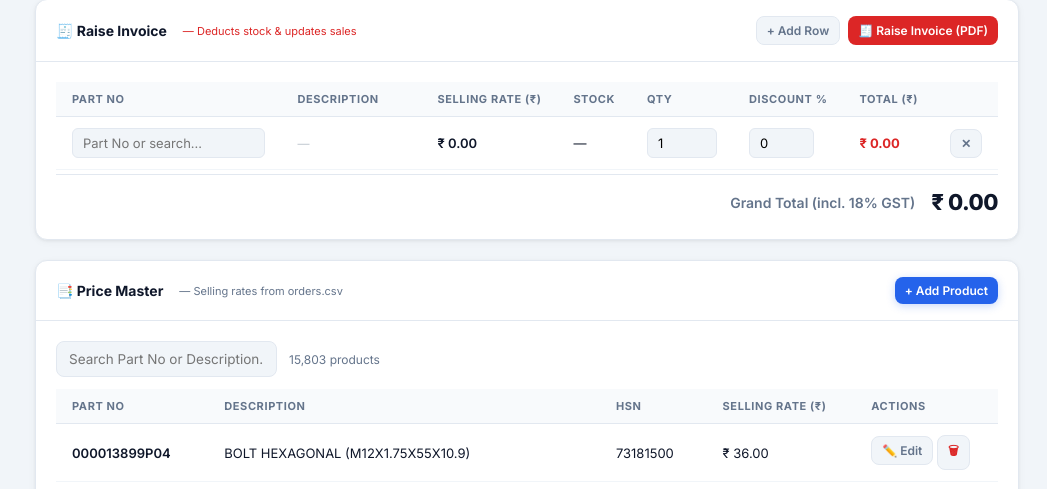
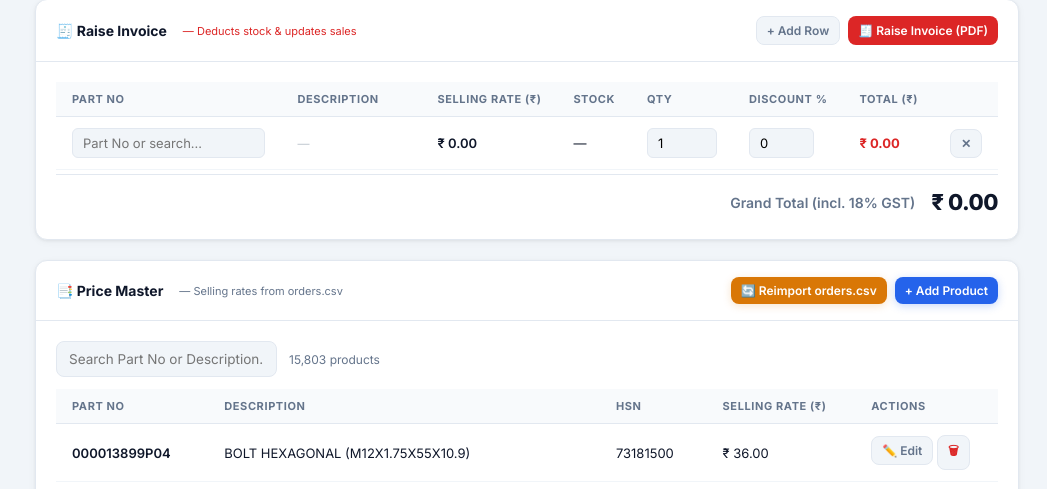
Before and after one commit to Kajalthombare/inventory-app, a FastAPI app: page / in a window 1280 px wide. Shown: the part 1183-1672 px from the top of the page, without its empty margins (233-1280 px from the left). Run offline with FastAPI, Linux system fonts and the light colour scheme; the visitor is signed in with stand-in values (Sample User, id 1); data comes from the database, SQL or seed files in the repository; data that the repository does not hold is empty.

Commit message:
Add: Reimport orders.csv button + JS function in Price Master tab

```diff
--- a/templates/index.html
+++ b/templates/index.html
@@ -831,7 +831,10 @@
         <div class="section-card" id="price-master-section">
             <div class="section-header">
                 <div class="section-title">📑 Price Master <span style="font-size:11px;font-weight:400;color:var(--text-muted);margin-left:8px;">— Selling rates from orders.csv</span></div>
-                <button onclick="showAddPMForm()" class="btn btn-primary btn-sm">+ Add Product</button>
+                <div style="display:flex;gap:8px;">
+                    <button onclick="reimportOrders()" class="btn btn-warning btn-sm">🔄 Reimport orders.csv</button>
+                    <button onclick="showAddPMForm()" class="btn btn-primary btn-sm">+ Add Product</button>
+                </div>
             </div>
             <div class="section-body">
                 <!-- Add form (hidden by default) -->
@@ -1273,6 +1276,21 @@ async function deletePM(id){
 }
 
 // Load price master on page load
+async function reimportOrders(){
+    if (!confirm('This will reload ALL products from orders.csv into the Price Master. Continue?')) return;
+    const btn = event.target;
+    btn.disabled = true; btn.textContent = '⏳ Importing...';
+    const res = await fetch('/reimport_orders');
+    const data = await res.json();
+    btn.disabled = false; btn.textContent = '🔄 Reimport orders.csv';
+    if (data.ok) {
+        alert(`✅ Imported ${data.imported.toLocaleString()} products from orders.csv`);
+        await fetchPM();
+    } else {
+        alert('Error: ' + (data.error || 'Unknown'));
+    }
+}
+
 loadPriceMaster();
 
 // ── Export Excel ──
```
Also changed, not shown: 1 other file.
